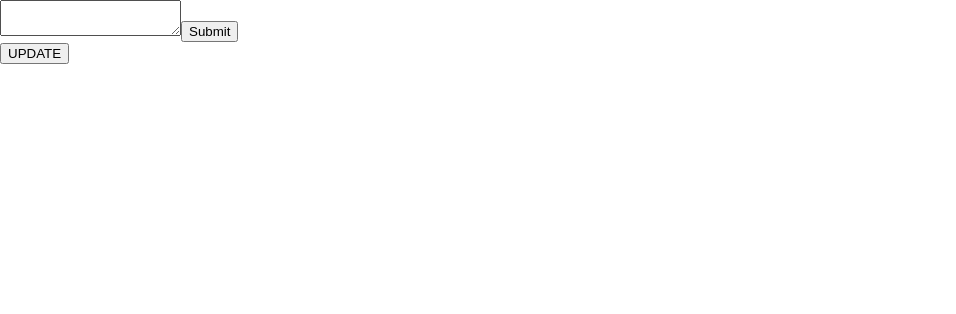
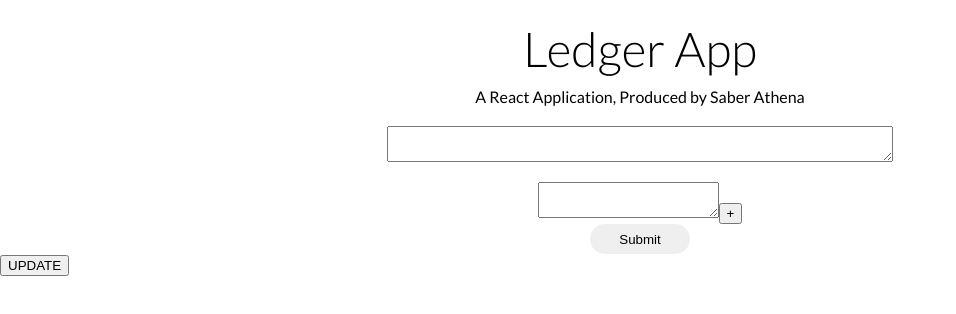
Before and after one commit to Li-Fuk-Sang/li-fuk-sang.github.io, a React (Create React App) app: page / in a window 1280 px wide. Shown: the top 314 px of the page, without its empty margins (0-956 px from the left). Built offline with nearby package versions, Linux system fonts and the light colour scheme.

Commit message:
Working add person function

```diff
--- a/src/App.js
+++ b/src/App.js
@@ -2,84 +2,13 @@ import React from 'react';
 import './App.css';
 import './NameTag.css';
 import './Individual.css';
+import './AppHeader.css';
+import './InputArea/InputArea.css';
 import Entry from './Entry';
 import PersonalTranscations from './PersonalTranscation';
 import * as Parse from "./ParseString";
-
-// class Person{
-//   constructor(data, name){
-//     this.name = name;
-//     this.finaStatement = [];
-//     this.balance = 0;
-
-//     //Initalize person class with given data
-//     //Calculate balance as well
-//     this.addArrTransaction(data);
-//   }
-
-//   calculateBalance(){
-//     this.balance = 0;
-//     for(let i = 0; i < this.finaStatement.length; i++){
-//       if(this.finaStatement[i] === 'A'){
-//         this.balance += this.finaStatement[i].amount;
-//       }
-//       else{
-//         this.balance -= this.finaStatement[i].amount;
-//       }
-//     }
-//   }
-
-//   addArrTransaction(data){
-//     for(let i = 0; i < data.length; i++){
-//       if(data[i].owner === this.name){
-//         this.finaStatement.push({
-//           transactionName: data[i].name,
-//           amount: data[i].amount,
-//           type: "A",
-//         })
-//       }
-//       //Check user 0
-//       if(data[i].user.includes(this.name)){
-//         this.finaStatement.push({
-//           transactionName: data[i].name,
-//           amount: data[i].amount/data[i].user.length,
-//           type: "L",
-//         })
-//       }
-//     }
-//     this.calculateBalance();
-//   }
-
-//   addOneTransaction(data){
-//     if(data.owner === this.name){
-//       this.finaStatement.push({
-//         transactionName: data.name,
-//         amount: data.amount,
-//         type: "A",
-//       })
-//     }
-//     //Check user 0
-//     if(data.user.includes(this.name)){
-//       this.finaStatement.push({
-//         transactionName: data.name,
-//         amount: data.amount/data.user.length,
-//         type: "L",
-//       })
-//     }
-//   }
-
-//   debug(){
-//     console.log("Name: " + this.name);
-//     console.log("Balance: " + this.balance);
-//     console.log("Financial Statement");
-//     for(let i = 0; i < this.finaStatement.length; i++){
-//       console.log("==Transaction " + i + "==");
-//       console.log("Transaction Name: " + this.finaStatement[i].transactionName);
-//       console.log("Transaction Amount: " + this.finaStatement[i].amount);
-//     }
-//   }
-
-// }
+import InputArea from './InputArea/InputArea';
+import Title from './AppTitle';
 
 class App extends React.Component{
 
@@ -88,14 +17,14 @@ class App extends React.Component{
     this.keyCount = 0;  //Redun?
     this.personList = ["Fox", "Tommy", "Rex"];
     this.state = {
-      personList : ["Fox", "Tommy", "Rex", "Stardust", "Jacky", "Kin", "Arnold"],     //To be gathered from parse string later
+      personList : [],     //PersonList is created by Update Person List
       data: [],
       finaStatement: [],    //?
       textEntry: "",
     }
 
     //Adding unique keys to the objects
-
+    this.updatePersonList = this.updatePersonList.bind(this);
     this.getListFromData = this.getEntriesFromParseString.bind(this);
     this.removeData = this.removeData.bind(this);
     this.updateFinaStatement = this.updateFinaStatement.bind(this);
@@ -103,11 +32,25 @@ class App extends React.Component{
     this.handleSubmit = this.handleSubmit.bind(this);
     this.fromTransactionsToStatement = this.fromTransactionsToStatement.bind(this);
     this.removePersonUsed = this.removePersonUsed.bind(this);
+    this.addPersonUsed = this.addPersonUsed.bind(this);
+
   }
 
   handleTextAreaChange(ev) { this.setState(
     {textEntry: ev.target.value}
   )}
+
+  /**
+   * Passed down to `handlePersonAdd()` of name selector
+   * Updates the person list of app state.
+   * @param {List} newPersonList
+   */
+  updatePersonList(newPersonList) {
+    console.log(newPersonList);
+    this.setState(
+      {personList: newPersonList}
+    );
+  }
 
   handleSubmit() {
     let temp;
@@ -122,7 +65,7 @@ class App extends React.Component{
     this.setState(
         {data: temp}
     );
-    console.log(temp);
+    //console.log(temp);
   }
 
   getEntriesFromParseString(){
@@ -130,7 +73,7 @@ class App extends React.Component{
     let list = this.state.data.map((data)=>{
       //this.keyCount++;
       entryNum++;
-      return(<Entry data = {data} key = {data.key} numKey = {data.key} entryNum = {entryNum} removeData = {this.removeData} removePersonUsed = {this.removePersonUsed}/>)
+      return(<Entry data = {data} key = {data.key} validPersonList = {this.state.personList} numKey = {data.key} entryNum = {entryNum} removeData = {this.removeData} removePersonUsed = {this.removePersonUsed} addPersonUsed = {this.addPersonUsed}/>)
     })
     return list;
   }
@@ -205,23 +148,20 @@ class App extends React.Component{
 
   /**
    * Removes a person from the User List of an entry
+   * This function modifies the "data" field of the state
    * @param {num} key
    * @param {String} personName
    */
   removePersonUsed(key, personName){
-    //console.log("Got personName: " + personName);
     this.setState(
       function(state) {
         let temp = state.data;
-        //console.log(state.data);
         for (let data of temp){
           //Find the Entry to be modified
-          //console.log(data);
           if(data.key === key){
             //Located entry to be modified
             //Now find the person to be removed
             for(let i = 0; i < data.personsUsedItem.length; i++){
-              //console.log(data.personsUsedItem[i]);
               if(data.personsUsedItem[i] === personName){
                 let tempArr = [];
                 for(let j = 0; j < data.personsUsedItem.length; j++){
@@ -230,27 +170,57 @@ class App extends React.Component{
                   }
                 }
                 data.personsUsedItem = tempArr;
-                //console.log(temp);
                 return {
                   data: temp
                 };
               }
             }
-            //alert("ERROR: This person does not exist in the data PersonUsedItem Array")
           }
         }
-        //alert("ERROR: The entry with the specified key does not exist")
       }
     )
-
   }
 
+  /**
+   * Adds a person from the User List of an entry
+   * This function modifies the "data" field of the state
+   * @param {num} key
+   * @param {String} personName
+   */
+  addPersonUsed(key, personName){
+    this.setState(
+      function(state) {
+        let temp = state.data;
+        for (let data of temp){
+          //Find the Entry to be modified
+          if(data.key === key){
+            if(data.personsUsedItem.includes(personName)){
+            } else {
+              data.personsUsedItem.push(personName);
+              break;
+            }
+          }
+        }
+        return {
+          data: temp
+        }
+      }
+    )
+  }
+
+  // <textarea value = {this.state.textEntry} onChange = {this.handleTextAreaChange}></textarea>
+  // <button onClick = {this.handleSubmit}>Submit</button>
+
   render(){
-    //console.log(this.state.data);
     return(
       <div className = "app">
-        <textarea value = {this.state.textEntry} onChange = {this.handleTextAreaChange}></textarea>
-        <button onClick = {this.handleSubmit}>Submit</button>
+        <Title/>
+        <InputArea
+          handleTextAreaChange = {this.handleTextAreaChange}
+          handleSubmit = {this.handleSubmit}
+          textAreaTextEntry = {this.state.textEntry}
+          updatePersonList = {this.updatePersonList}
+          />
         <div className = "TransactionList">
           {this.getEntriesFromParseString(this.data)}
         </div>
--- /dev/null
+++ b/src/AppHeader.css
@@ -0,0 +1,21 @@
+
+@import url('https://fonts.googleapis.com/css2?family=Lato:wght@100;300;400;700&display=swap');
+
+.AppHeader {
+    display: flex;
+    flex-direction: column;
+    align-items: center;
+    justify-content: center;
+
+    margin-top: 20px;
+    margin-bottom: 20px;
+
+    font-family: 'Lato', sans-serif;
+
+}
+
+.AppTitle {
+    font-size: 3.0em;
+    margin-bottom: 10px;
+    font-weight: 300;
+}
--- /dev/null
+++ b/src/AppTitle.js
@@ -0,0 +1,10 @@
+function Title(props){
+    return (
+        <div className = "AppHeader">
+            <div className = "AppTitle">Ledger App</div>
+            <div className = "AppSubTitle">A React Application, Produced by Saber Athena</div>
+        </div>
+    )
+}
+
+export default Title;
--- /dev/null
+++ b/src/InputArea/InputArea.css
@@ -0,0 +1,19 @@
+.MainTextAreaDiv{
+    display: flex;
+    flex-direction: column;
+    align-items: center;
+    justify-content: center;
+}
+
+.MainTextArea{
+    display: block;
+    width: 500px;
+    margin-bottom: 20px;
+}
+
+.SubmitButton{
+    width: 100px;
+    height: 30px;
+    border-radius: 20px;
+    border: none;
+}
--- /dev/null
+++ b/src/InputArea/InputArea.js
@@ -0,0 +1,22 @@
+import React from "react";
+import NameSelector from "./NameSelector";
+
+class InputArea extends React.Component{
+
+    constructor(props){
+        super(props);
+    }
+
+    render(){
+        return(
+            <div className = "MainTextAreaDiv">
+                <textarea className = "MainTextArea" value = {this.props.textAreaTextEntry} onChange = {this.props.handleTextAreaChange}></textarea>
+                    <NameSelector updatePersonList = {this.props.updatePersonList}/>
+                <button className = "SubmitButton" onClick = {this.props.handleSubmit}>Submit</button>
+            </div>
+        )
+    }
+
+}
+
+export default InputArea;
--- /dev/null
+++ b/src/InputArea/NameSelector.js
@@ -0,0 +1,77 @@
+import React from "react";
+import NewPerson from "./NewPerson";
+
+class NameSelector extends React.Component{
+
+    constructor(props){
+        super(props);
+
+        this.state = {
+            textAreaText: "",
+            personList: [],
+        }
+
+        this.handlePersonAdd = this.handlePersonAdd.bind(this);
+        this.handleTextAreaChange = this.handleTextAreaChange.bind(this);
+        this.removePerson = this.removePerson.bind(this);
+    }
+
+    /**
+     * This function will fire when the user clicks on the "+" button
+     * The value of the text area will be taken and added to the personList of the this.state
+     */
+    handlePersonAdd(){
+
+        let name = this.state.textAreaText;
+
+        if(this.state.personList.includes(name.toUpperCase())){
+            alert("Person to add already exist.");
+        } else {
+            this.setState((state)=>{
+                return{
+                    textAreaText: "",
+                    data: state.personList.push(name.toUpperCase())
+                };
+            })
+            this.props.updatePersonList(this.state.personList);
+        }
+    }
+
+    handleTextAreaChange(ev) { this.setState(
+        {textAreaText: ev.target.value}
+    )}
+
+    removePerson(personName){
+        this.setState(
+          function(state) {
+            let originalPersonList = state.personList;
+            let filtered = originalPersonList.filter(function(name){
+                return name !== personName;
+            })
+            return(
+                {personList: filtered}
+            )
+          }
+        )
+        this.props.updatePersonList(this.state.personList);
+    }
+
+    render(){
+        return(
+            <div className = "NameSelector">
+                <textarea onChange = {this.handleTextAreaChange} value = {this.state.textAreaText}></textarea>
+                <button onClick = {this.handlePersonAdd}>+</button>
+                {
+                    this.state.personList.map((personName) => {
+                        return(
+                            <NewPerson newPersonName = {personName} removeThis = {this.removePerson}></NewPerson>
+                        )
+                    })
+                }
+            </div>
+        )
+    }
+
+}
+
+export default NameSelector;
--- /dev/null
+++ b/src/InputArea/NewPerson.js
@@ -0,0 +1,24 @@
+import React from 'react';
+
+class NewPerson extends React.Component{
+
+    constructor(props){
+        super(props);
+        this.removeThis = this.removeThis.bind(this);
+    }
+
+    removeThis(ev){
+        this.props.removeThis(this.props.newPersonName);
+    }
+
+    render(){
+        return(
+            <div className = "newPerson">
+                <div>{this.props.newPersonName}</div>
+                <button onClick = {this.removeThis}>X</button>
+            </div>
+        )
+    }
+}
+
+export default NewPerson;
--- a/src/index.js
+++ b/src/index.js
@@ -4,8 +4,6 @@ import './index.css';
 import App from './App';
 
 ReactDOM.render(
-  <React.StrictMode>
-    <App />
-  </React.StrictMode>,
+    <App />,
   document.getElementById('root')
 );
```
Also changed, not shown: src/Addtag.js (added, +23 -0 lines), src/Entry.js (+24 -0 lines), src/NameTag.css (+18 -1 lines).
